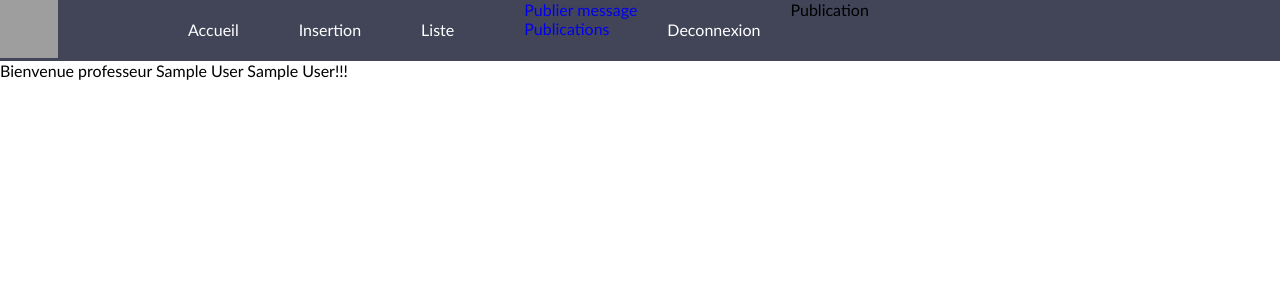
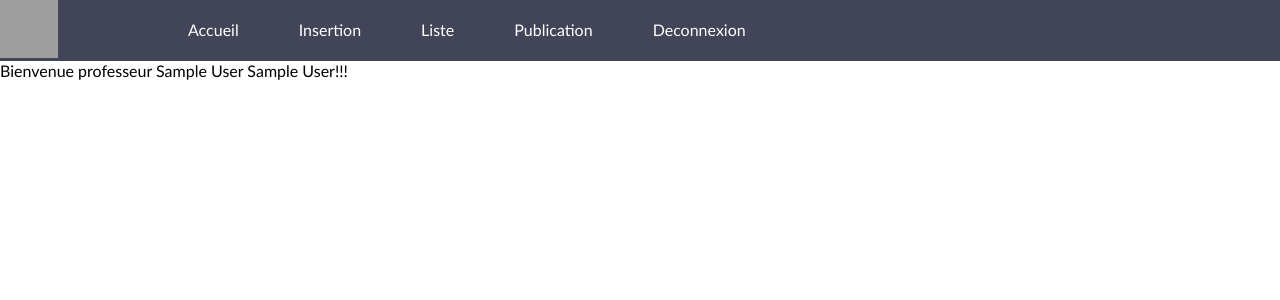
Before and after one commit to Abdoul-sudo/gestion_cours, a PHP site: page /views/public/professeur.php in a window 1280 px wide. Shown: the top 300 px of the page. Run offline with PHP 8.4, Linux system fonts and the light colour scheme; the visitor is signed in with stand-in values (Sample User, id 1); grey boxes are pictures that could not be loaded.

Commit message:
css navbar publication

```diff
--- a/views/public/menuPublic.php
+++ b/views/public/menuPublic.php
@@ -48,17 +48,17 @@
                     </li>
 
                     <?php if ($_SESSION['status'] == 'professeur'): ?>
-                        <span>Publication</span>
-                        <li>
-                            <ul>
+                        <li class="menuPub">
+                            <span>Publication</span>
+                            <ul class="submenu">
                                 <li><a href="../../admin.php?pgPublic=messProf&pg=insMprof&id=<?php echo $_SESSION['id']; ?>">Publier message</a></li>
                                 <li><a href="../../admin.php?pgPublic=messProf&pg=showMprof&pg1=choixCours">Publications</a></li>
                             </ul>
                         </li>
                     <?php elseif ($_SESSION['status'] == 'etudiant'): ?>
-                        <span>Publication</span>
-                        <li>
-                            <ul>
+                        <li class="menuPub">
+                            <span>Publication</span>
+                            <ul class="submenu">
                                 <li><a href="../../admin.php?pgPublic=messProf&pg=showMprof&pg1=choixCours">Publications professeurs</a></li>
                             </ul>
                         </li>
@@ -89,17 +89,17 @@
                     </li>
 
                     <?php if ($_SESSION['status'] == 'professeur'): ?>
-                        <span>Publication</span>
-                        <li>
-                            <ul>
+                        <li class="menuPub">
+                            <span>Publication</span>
+                            <ul class="submenu">
                                 <li><a href="../../admin.php?pgPublic=messProf&pg=insMprof&id=<?php echo $_SESSION['id']; ?>">Publier message</a></li>
                                 <li><a href="../../admin.php?pgPublic=messProf&pg=showMprof&pg1=choixCours">Publications</a></li>
                             </ul>
                         </li>
                     <?php elseif ($_SESSION['status'] == 'etudiant'): ?>
-                        <span>Publication</span>
-                        <li>
-                            <ul>
+                        <li class="menuPub">
+                            <span>Publication</span>
+                            <ul class="submenu">
                                 <li><a href="../../admin.php?pgPublic=messProf&pg=showMprof&pg1=choixCours">Publications professeurs</a></li>
                             </ul>
                         </li>
```
